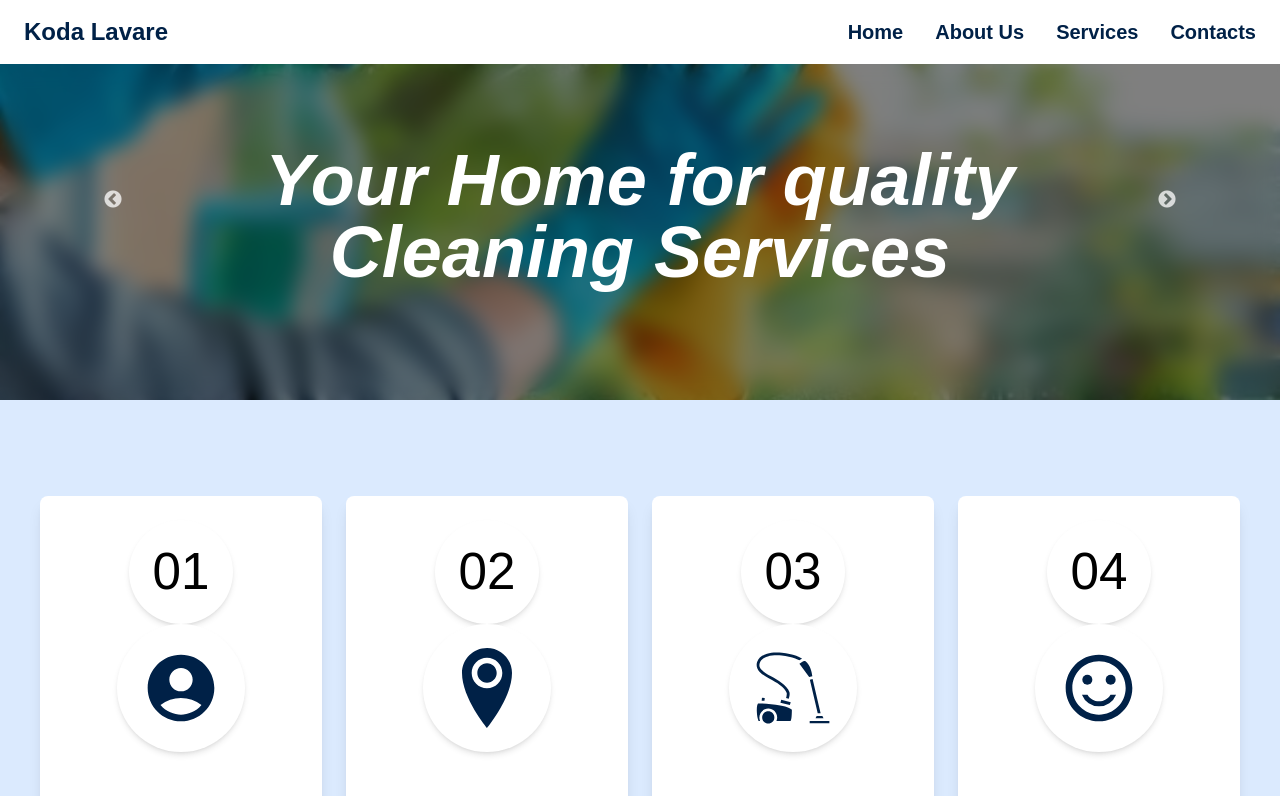
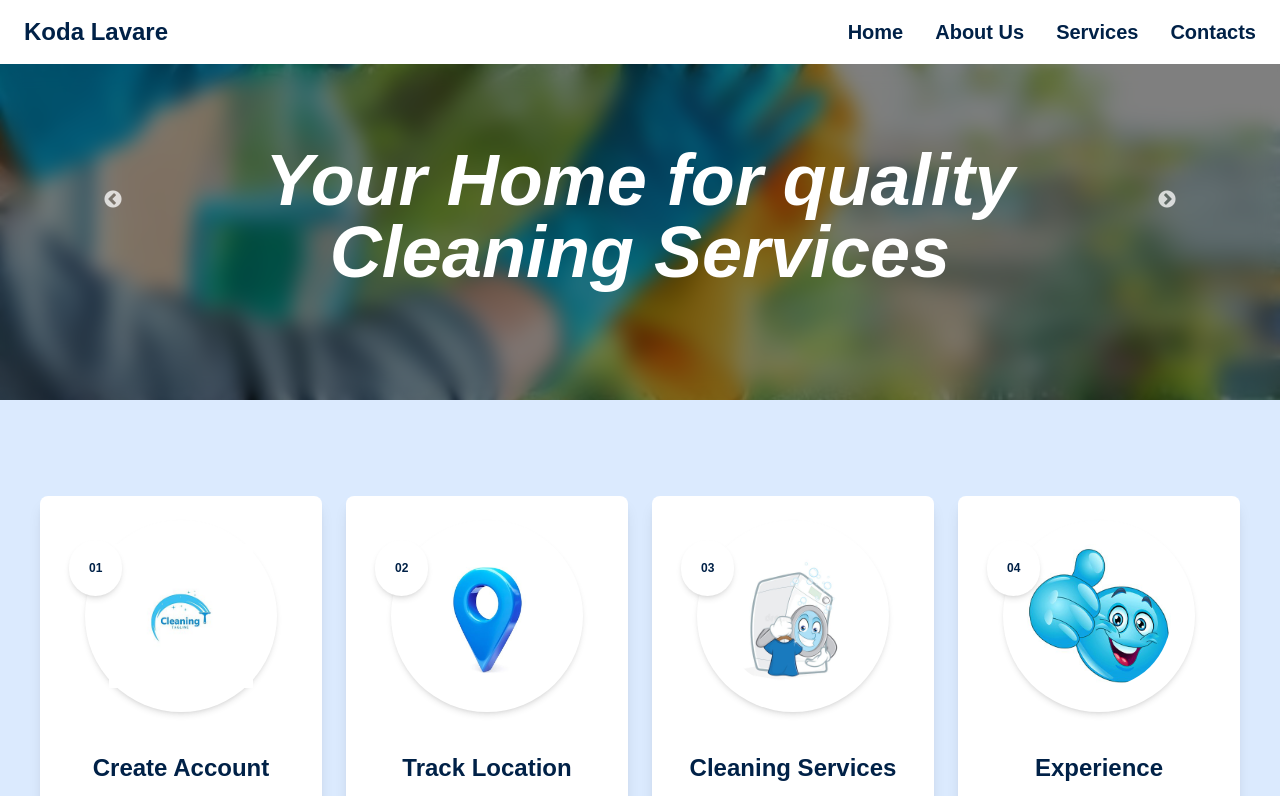
Before and after one commit to KWSTEPHY/CleanHub, a React (Vite) app: page / in a window 1280 px wide. Shown: the top 796 px of the page. Built offline with nearby package versions, Linux system fonts and the light colour scheme.

Commit message:
Add Stephys home section

```diff
--- a/src/Pages/Home.tsx
+++ b/src/Pages/Home.tsx
@@ -142,13 +142,18 @@ const Home: React.FC = () => {
         <div className="w-full px-6">
           <div className="flex justify-center m-4">
             <div className="grid grid-cols-4 gap-6">
-              <div className={cardStyle}>
+              <div className={`${cardStyle} group`}>
+                <div className="relative flex items-center justify-center">
+                  <div className="absolute -left-4 top-5 p-5 bg-white rounded-full shadow-md">
+                    <h1 className="text-xs font-bold text-[#002147]">01</h1>
+                  </div>
                   <div className="p-6 bg-white rounded-full shadow-md">
-                  <h1>01</h1>
+                    <img
+                      src="src/assets/logo.jpeg"
+                      alt="Washing Machine Holding Clean T-Shirt"
+                      className="h-36 w-36 transition-transform duration-300 group-hover:scale-110"
+                    />
                   </div>
-
-                <div className="p-6 bg-white rounded-full shadow-md">
-                  <MdAccountCircle className="h-20 w-20 text-[#002147]" />
                 </div>
 
                 <h2 className="text-2xl font-bold text-[#002147] mb-4 mt-10">
@@ -158,15 +163,19 @@ const Home: React.FC = () => {
                   info@webmail.com support@webmail.com jobs.@webmail.com
                 </p>
               </div>
-              <div className={cardStyle}>
-                <div className="p-6 bg-white rounded-full shadow-md">
-                  <h1>02</h1>
+              <div className={`${cardStyle} group`}>
+                <div className="relative flex items-center justify-center">
+                  <div className="absolute -left-4 top-5 p-5 bg-white rounded-full shadow-md">
+                    <h1 className="text-xs font-bold text-[#002147]">02</h1>
                   </div>
-
-                <div className="p-6 bg-white rounded-full shadow-md">
-                  <ImLocation2 className="h-20 w-20 text-[#002147]" />
+                  <div className="p-6 bg-white rounded-full shadow-md overflow-hidden group">
+                    <img
+                      src="src/assets/location3.jpeg"
+                      alt="Washing Machine Holding Clean T-Shirt"
+                      className="h-36 w-36 object-cover rounded-full transition-transform duration-300 group-hover:scale-110"
+                    />
                   </div>
-
+                </div>
                 <h2 className="text-2xl text-center font-bold text-[#002147] mb-4 mt-10">
                   Track Location
                 </h2>
@@ -174,13 +183,18 @@ const Home: React.FC = () => {
                   (+254)803456675 (+254)712345874 (+254)123456992
                 </p>
               </div>
-              <div className={cardStyle}>
+              <div className={`${cardStyle} group`}>
+                <div className="relative flex items-center justify-center">
+                  <div className="absolute -left-4 top-5 p-5 bg-white rounded-full shadow-md">
+                    <h1 className="text-xs font-bold text-[#002147]">03</h1>
+                  </div>
                   <div className="p-6 bg-white rounded-full shadow-md">
-                  <h1>03</h1>
+                    <img
+                      src="src/assets/cleaning services.jpeg"
+                      alt="Washing Machine Holding Clean T-Shirt"
+                      className="h-36 w-36 object-cover rounded-full transition-transform duration-300 group-hover:scale-110"
+                    />
                   </div>
-
-                <div className="p-6 bg-white rounded-full shadow-md">
-                  <GiVacuumCleaner className="h-20 w-20 text-[#002147]" />
                 </div>
 
                 <h2 className="text-2xl font-bold text-[#002147] mb-4 mt-10">
@@ -190,13 +204,18 @@ const Home: React.FC = () => {
                   info@webmail.com support@webmail.com jobs.@webmail.com
                 </p>
               </div>
-              <div className={cardStyle}>
+              <div className={`${cardStyle} group`}>
+  <div className="relative flex items-center justify-center">
+    <div className="absolute -left-4 top-5 p-5 bg-white rounded-full shadow-md">
+      <h1 className="text-xs font-bold text-[#002147]">04</h1>
+    </div>
     <div className="p-6 bg-white rounded-full shadow-md">
-                  <h1>04</h1>
+      <img
+        src="src/assets/experience.jpeg"
+        alt="Washing Machine Holding Clean T-Shirt"
+        className="h-36 w-36 object-cover rounded-full transition-transform duration-300 group-hover:scale-110"
+      />
     </div>
-
-                <div className="p-6 bg-white rounded-full shadow-md">
-                  <MdOutlineSentimentSatisfiedAlt className="h-20 w-20 text-[#002147]" />
   </div>
 
   <h2 className="text-2xl text-center font-bold text-[#002147] mb-4 mt-10">
@@ -206,6 +225,7 @@ const Home: React.FC = () => {
     www.facebook.com www.twitter.com www.instagram.com
   </p>
 </div>
+
             </div>
           </div>
         </div>
```
Lines whose indentation alone changed are shown as unchanged.
